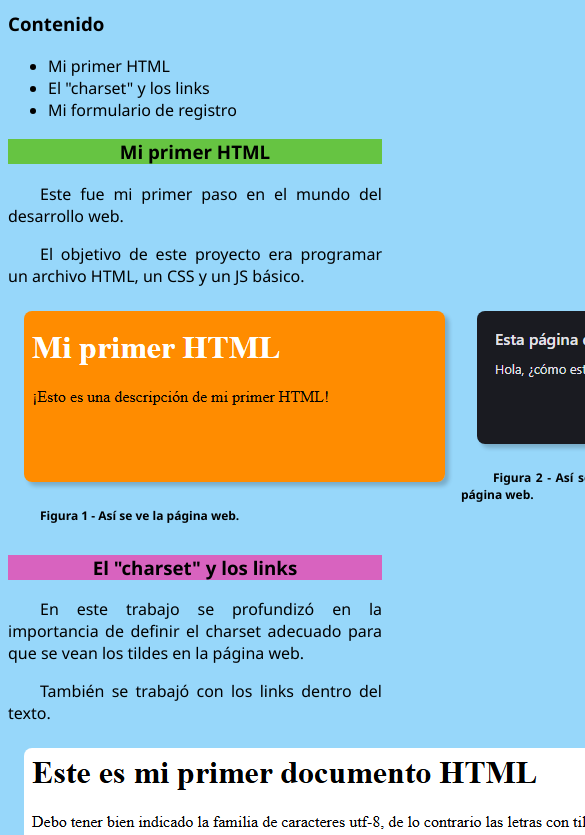
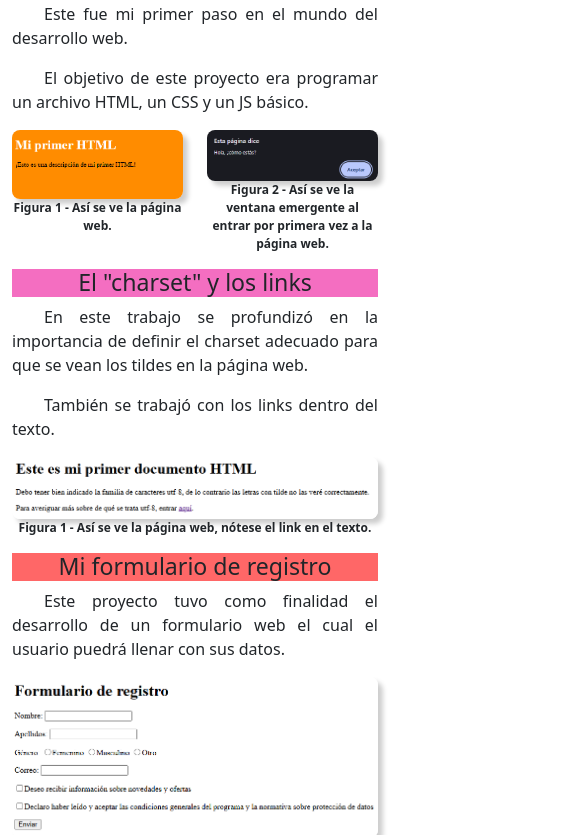
Before and after one commit to RobertoRodriguezR/RobertoRodriguezR.github.io, a plain HTML site: page index.html in a window 390 px wide. Shown: the part 318-1153 px from the top of the page, 585 px wide, since content can reach past the window. Drawn offline with nearby package versions, Linux system fonts and the light colour scheme.

Commit message:
Correcciones responsive
Se modificó el HTML y el CSS para aplicarle diseño responsive a la página web. También se incluyó el uso de Bootstrap y se realizaron correcciones de "buenas práticas" de programación.

```diff
--- a/estilo.css
+++ b/estilo.css
@@ -4,13 +4,15 @@ body {
 }
 
 h1 {
-    font-size: 3em;
+    font-size: 3rem;
     text-align: center;
     background-color: rgba(255, 172, 46, 0.801);
+    font-weight: bold;
 }
 
 h2 {
-    font-size: 2em;
+    font-size: 2rem;
+    font-weight: bold;
 }
 
 h3#PrimerHTML {
@@ -34,18 +36,20 @@ p {
 }
 
 .img_footer {
-    font-size: 0.75em;
+    text-indent: 0rem;
+    font-size: 0.75rem;
+    text-align: center;
+    font-weight: bold;
 }
 
 img {
-    margin: 0.5em 1em; /*Esta propiedad define un margen para las imágenes*/
+    width: 100%;
     border-radius: 0.5em; /*Esta propiedad redondea las esquinas de las imágenes*/
-    box-shadow: 4px 4px 4px rgba(0, 0, 0, 0.2); /*Esta propiedad crea un cuadro con las dimensiones y el color deseado. Útil para generar sombras y efectos 3D*/
+    box-shadow: 0.3rem 0.3rem 0.3rem rgba(0, 0, 0, 0.2); /*Esta propiedad crea un cuadro con las dimensiones y el color deseado. Útil para generar sombras y efectos 3D*/
 }
 
 .img_container {
-    align-content: center;
-    display: flex;
+    text-align: center;
 }
 
 hr {
@@ -53,8 +57,12 @@ hr {
 }
 
 .page_footer {
-    font-size: 0.7em;
+    font-size: 0.7rem;
     text-align: center;
+}
+
+nav {
+    padding-left: 2rem;
 }
 
 nav a {
@@ -64,4 +72,6 @@ nav a {
 
 nav a:hover {
     color: rgb(90, 90, 90);
+    font-size: 1.1rem;
+    font-weight: bold;
 }
--- a/index.html
+++ b/index.html
@@ -6,13 +6,20 @@
     <meta name="viewport" content="width=device-width, initial-scale=1.0">
     <title>Portafolio_RR</title>
     <link rel="stylesheet" href="estilo.css">
+    <link href="https://cdn.jsdelivr.net/npm/bootstrap@5.3.8/dist/css/bootstrap.min.css" rel="stylesheet" integrity="sha384-sRIl4kxILFvY47J16cr9ZwB07vP4J8+LH7qKQnuqkuIAvNWLzeN8tE5YBujZqJLB" crossorigin="anonymous">
 </head>
 
 <body>
 
     <h1>Mis avances en el desarrollo web</h1>
 
+    <br>
+
+    <div class="container">
+
         <h2>Proyectos terminados</h2>
+
+        <br>
 
         <h3>Contenido</h3>
 
@@ -28,15 +35,15 @@
         <p>Este fue mi primer paso en el mundo del desarrollo web.</p>
         <p>El objetivo de este proyecto era programar un archivo HTML, un CSS y un JS básico.</p>
 
-    <div class="img_container">
-        <div>
+        <div class="row">
+            <div class="col img_container">
                 <img src="Imágenes\Captura de pantalla 2025-07-19 210857.png" alt="Imagen de mi primer HTML">
-            <p class="img_footer"><strong>Figura 1 - Así se ve la página web.</strong></p>
+                <p class="img_footer">Figura 1 - Así se ve la página web.</p>
             </div>
 
-        <div>
+            <div class="col img_container">
                 <img src="Imágenes\Captura de pantalla 2025-07-19 211059.png" alt="Pestaña emergente">
-            <p class="img_footer"><strong>Figura 2 - Así se ve la ventana emergente al entrar por primera vez a la página web.</strong></p>
+                <p class="img_footer">Figura 2 - Así se ve la ventana emergente al entrar por primera vez a la página web.</p>
             </div>
         </div>
 
@@ -44,17 +51,17 @@
             <p>En este trabajo se profundizó en la importancia de definir el charset adecuado para que se vean los tildes en la página web.</p>
             <p>También se trabajó con los links dentro del texto.</p>
 
-    <div>
+        <div class="img_container">
             <img src="Imágenes\Captura de pantalla 2025-07-19 224426.png" alt="Imagen deL HTML con link">
-        <p class="img_footer"><strong>Figura 1 - Así se ve la página web, nótese el link en el texto.</strong></p>
+            <p class="img_footer">Figura 1 - Así se ve la página web, nótese el link en el texto.</p>
         </div>
 
         <h3 id="Formulario">Mi formulario de registro</h3>
         <p>Este proyecto tuvo como finalidad el desarrollo de un formulario web el cual el usuario puedrá llenar con sus datos.</p>
 
-    <div>
+        <div class="img_container">
             <img src="Imágenes\Captura de pantalla 2025-07-19 235947.png" alt="Imagen de mi primer HTML">
-        <p class="img_footer"><strong>Figura 1 - Así se ve el formulario de la página web.</strong></p>
+            <p class="img_footer">Figura 1 - Así se ve el formulario de la página web.</p>
         </div>
 
         <hr>
@@ -62,6 +69,9 @@
         <p class="page_footer">© 2025 Mi avances en el desarrollo web. Todos los derechos reservados.</p>
         <p class="page_footer">Diseño web realizado por Roberto Rodríguez.</p>
 
+    </div>
+
+    <script src="https://cdn.jsdelivr.net/npm/bootstrap@5.3.8/dist/js/bootstrap.bundle.min.js" integrity="sha384-FKyoEForCGlyvwx9Hj09JcYn3nv7wiPVlz7YYwJrWVcXK/BmnVDxM+D2scQbITxI" crossorigin="anonymous"></script>
 </body>
 
 </html>
```
Lines whose indentation alone changed are shown as unchanged.
